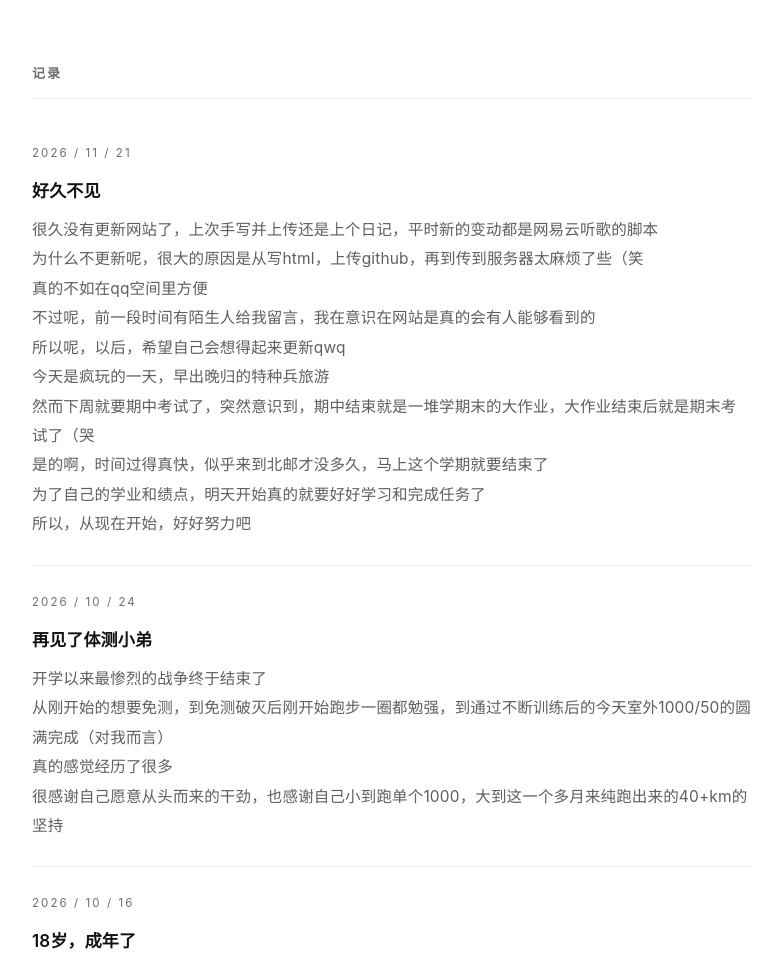
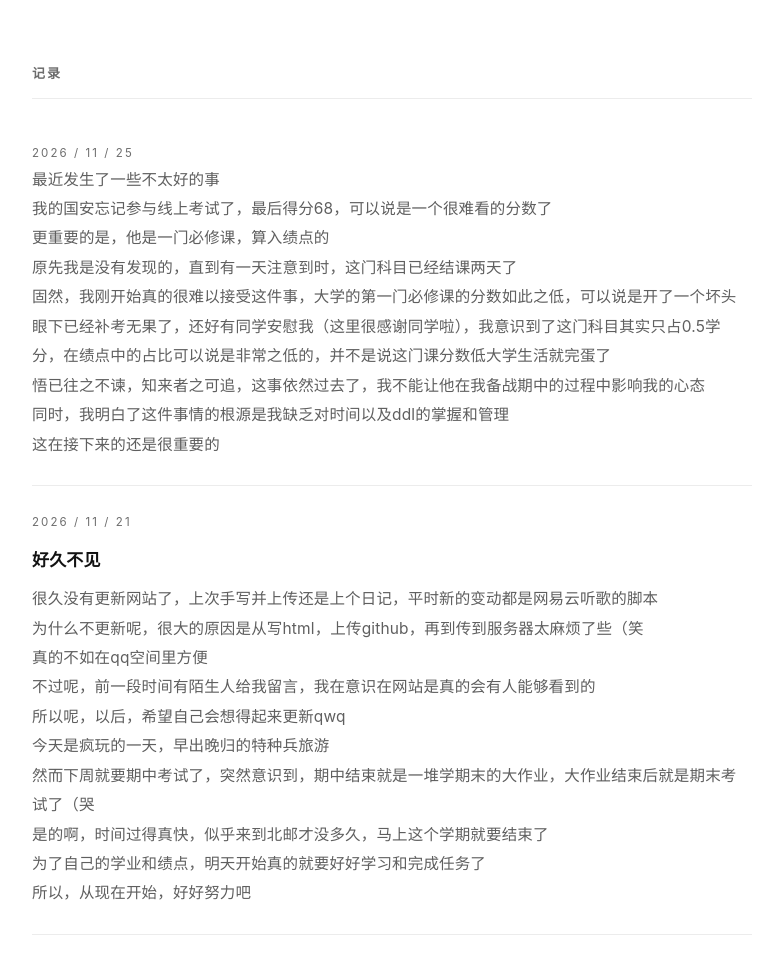
Before and after one commit to forest306-qwq/website, a plain HTML site: page diary.html in a window 1280 px wide. Shown: the part 818-1780 px from the top of the page, without its empty margins (248-1031 px from the left). Drawn offline with Linux system fonts and the light colour scheme.

Commit message:
Add files via upload

```diff
--- a/diary.html
+++ b/diary.html
@@ -41,6 +41,18 @@
     <p class="lead">有心情就写，没心情就先放着</p>
 
     <h2>记录</h2>
+    <article class="diary-item" id="diary-2026-11-25">
+      <div class="date"><time datetime="2026-11-25">2026 / 11 / 25</time></div>
+      <p>最近发生了一些不太好的事</p>
+      <p>我的国安忘记参与线上考试了，最后得分68，可以说是一个很难看的分数了</p>
+      <p>更重要的是，他是一门必修课，算入绩点的</p>
+      <p>原先我是没有发现的，直到有一天注意到时，这门科目已经结课两天了</p>
+      <p>固然，我刚开始真的很难以接受这件事，大学的第一门必修课的分数如此之低，可以说是开了一个坏头</p>
+      <p>眼下已经补考无果了，还好有同学安慰我（这里很感谢同学啦），我意识到了这门科目其实只占0.5学分，在绩点中的占比可以说是非常之低的，并不是说这门课分数低大学生活就完蛋了</p>
+      <p>悟已往之不谏，知来者之可追，这事依然过去了，我不能让他在我备战期中的过程中影响我的心态</p>
+      <p>同时，我明白了这件事情的根源是我缺乏对时间以及ddl的掌握和管理</p>
+      <p>这在接下来的还是很重要的</p>
+    </article>
     <article class="diary-item" id="diary-2026-11-21">
       <div class="date"><time datetime="2026-11-21">2026 / 11 / 21</time></div>
       <h3>好久不见</h3>
```
